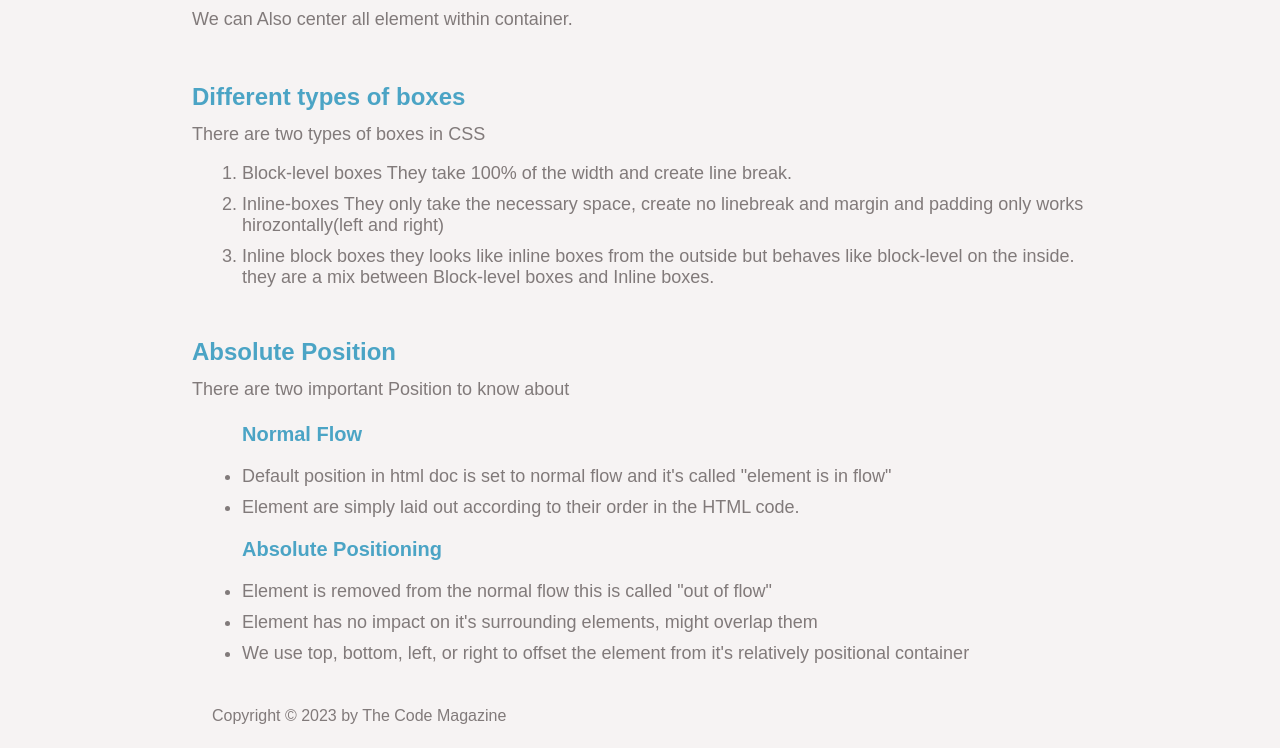
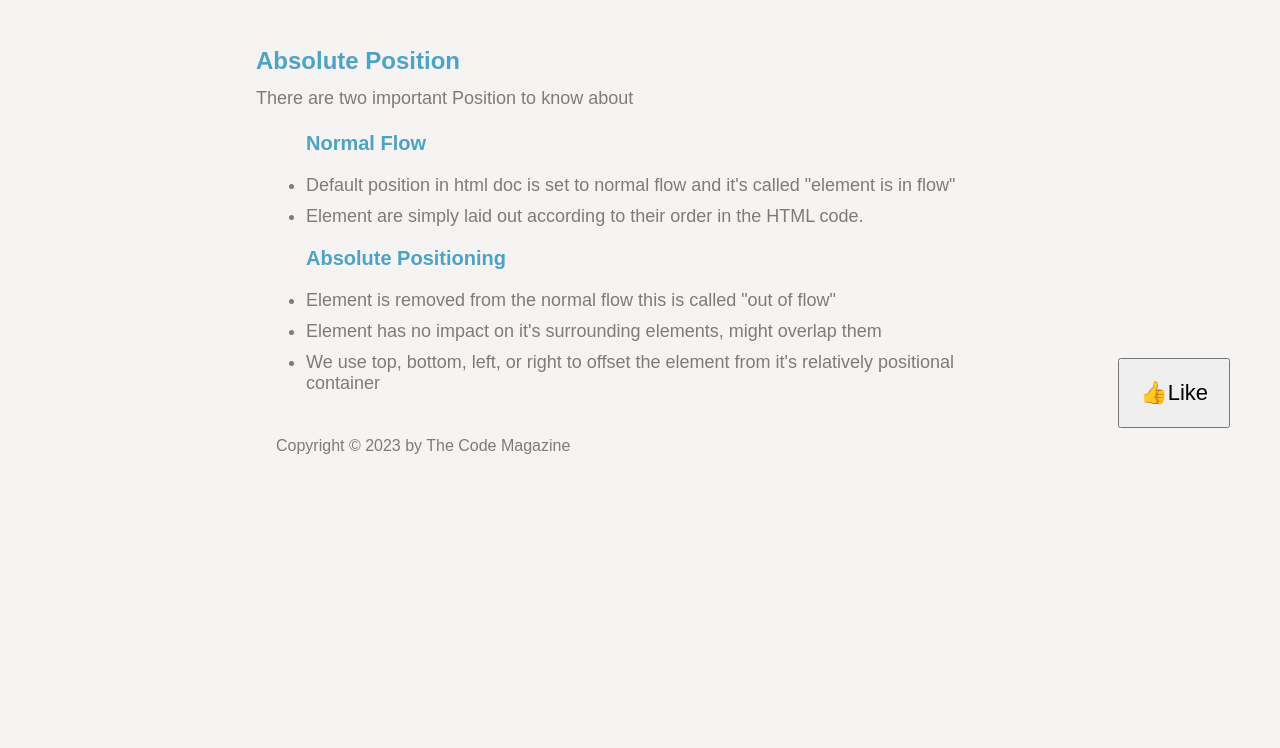
Before and after one commit to rodercode/rodercode.github.io, a plain HTML site: page css-page/css-page.html in a window 1280 px wide. Shown: the part 4695-5443 px from the top of the page. After the commit the page ends 5173 px from the top, so only its background shows below. Drawn offline with Linux system fonts and the light colour scheme.

Commit message:
create layours web page

```diff
--- a/css-page/css-page.html
+++ b/css-page/css-page.html
@@ -209,10 +209,7 @@
         </ul>
       </section>
 
-
-
-
-
+      <button class="like-btn">👍Like</button>
       <footer>
         <p class="copy-right" id="copy-right">Copyright &copy; 2023 by The Code Magazine</p>
       </footer>
--- a/css-page/style.css
+++ b/css-page/style.css
@@ -10,10 +10,11 @@ body {
   background-color: rgb(243, 240, 240, 0.75);
   font-family: sans-serif;
   color: rgb(129, 122, 122);
+  position: relative;
 }
 
 .container {
-  width: 70%;
+  width: 60%;
   margin: 0 auto;
 }
 
@@ -138,6 +139,15 @@ p {
   height: auto;
 }
 
+.like-btn {
+  cursor: pointer;
+  font-size: 22px;
+  padding: 20px;
+  position: absolute;
+  bottom: 50px;
+  right: 50px;
+}
+
 .copy-right {
   font-size: 16px;
   padding: 20px;
--- a/html-page/style.css
+++ b/html-page/style.css
@@ -10,11 +10,20 @@ body {
   color: rgb(99, 96, 96);
   border-top: 10px solid rgb(255, 69, 0, 0.8);
   margin-top: 0px;
+  position: relative;
 }
 
 .container {
-  width: 70%;
+  width: 60%;
   margin: 0 auto;
+}
+
+h1::first-letter {
+  margin-right: 5px;
+}
+
+p::first-line {
+  color: blue;
 }
 
 /* p {
@@ -138,6 +147,15 @@ aside p {
   text-align: center;
 }
 
+.like-btn {
+  font-size: 22px;
+  padding: 20px;
+  cursor: pointer;
+  position: absolute;
+  bottom: 50px;
+  right: 50px;
+}
+
 /* copy right */
 .copy-right {
   font-size: 14px;
--- /dev/null
+++ b/layout-page/style.css
@@ -0,0 +1,4 @@
+* {
+  padding: 0;
+  margin: 0;
+}
```
Also changed, not shown: html-page/html-page.html (+4 -1 lines), index.html (+1 -0 lines), layout-page/index.html (added, +33 -0 lines), layout-page/img/cat-avatar.png (added).
